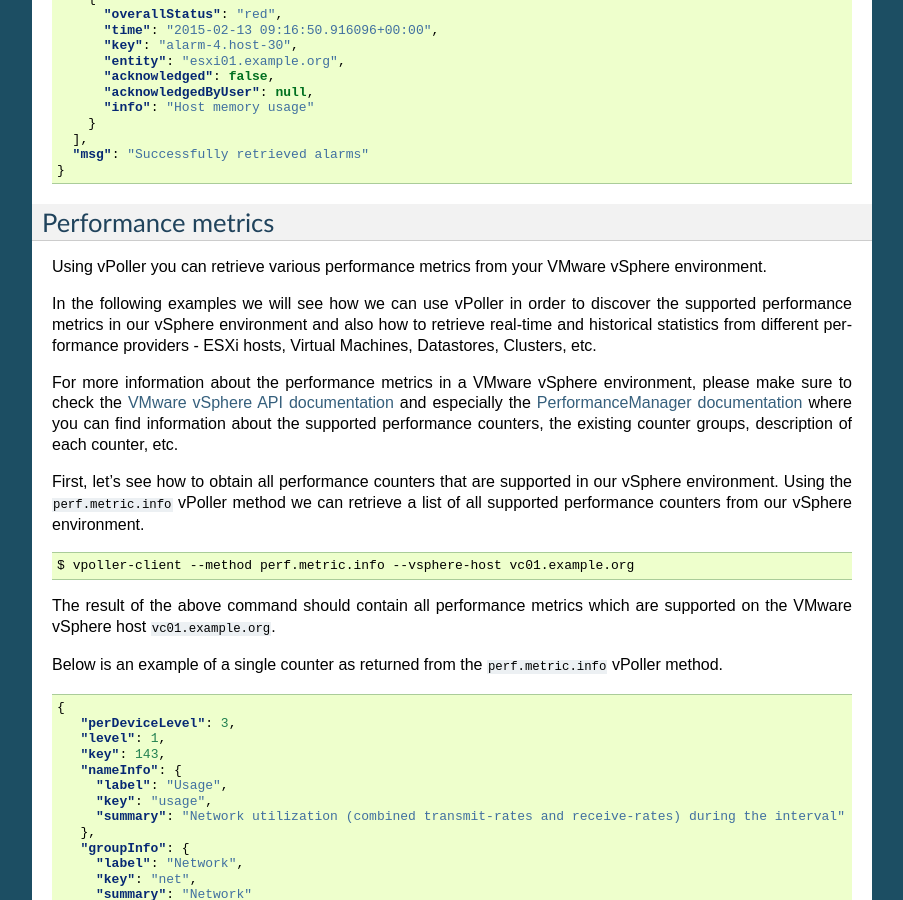
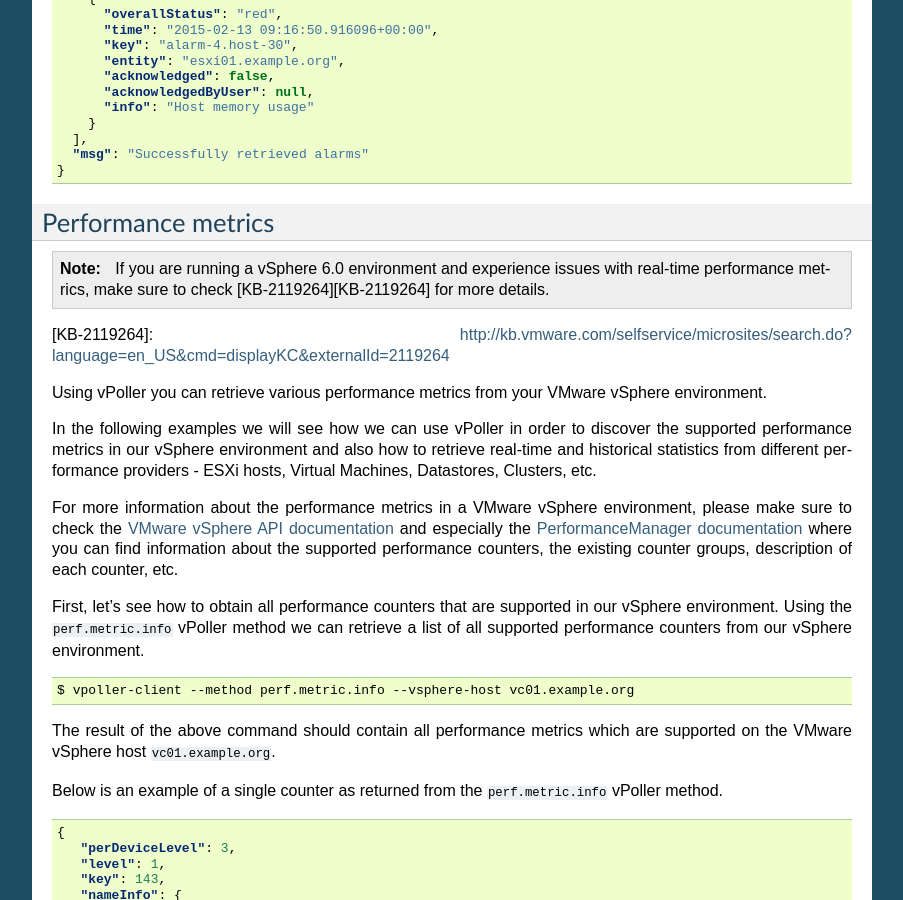
Before and after one commit to dnaeon/py-vpoller, a Sphinx documentation site: the page built from docs/examples.rst, in a window 1280 px wide and 900 px high, scrolled down 3984 px. Shown: the whole window, without its empty margins (198-1101 px from the left). Built offline with Sphinx 7.4.7, drawn with Linux system fonts in a browser that asks for light colours.

Commit message:
Add a note about vSphere 6.0 real-time performance metrics and possible issues

```diff
--- a/docs/examples.rst
+++ b/docs/examples.rst
@@ -303,6 +303,14 @@
 
 Performance metrics
 ===================
+
+.. note::
+
+   If you are running a vSphere 6.0 environment and experience issues
+   with real-time performance metrics, make sure to check
+   [KB-2119264][KB-2119264] for more details.
+
+[KB-2119264]: http://kb.vmware.com/selfservice/microsites/search.do?language=en_US&cmd=displayKC&externalId=2119264
 
 Using vPoller you can retrieve various performance metrics from
 your VMware vSphere environment.
```
